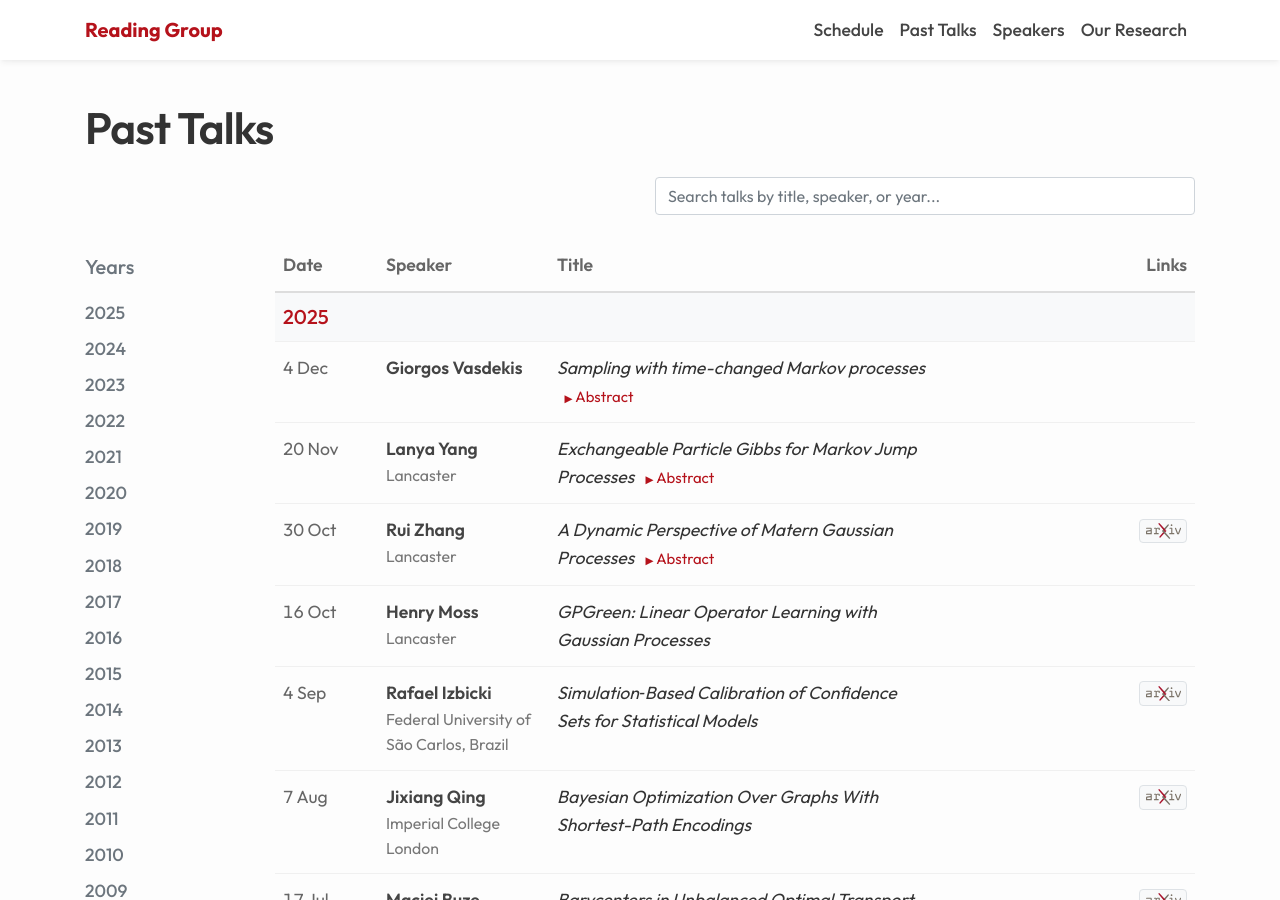
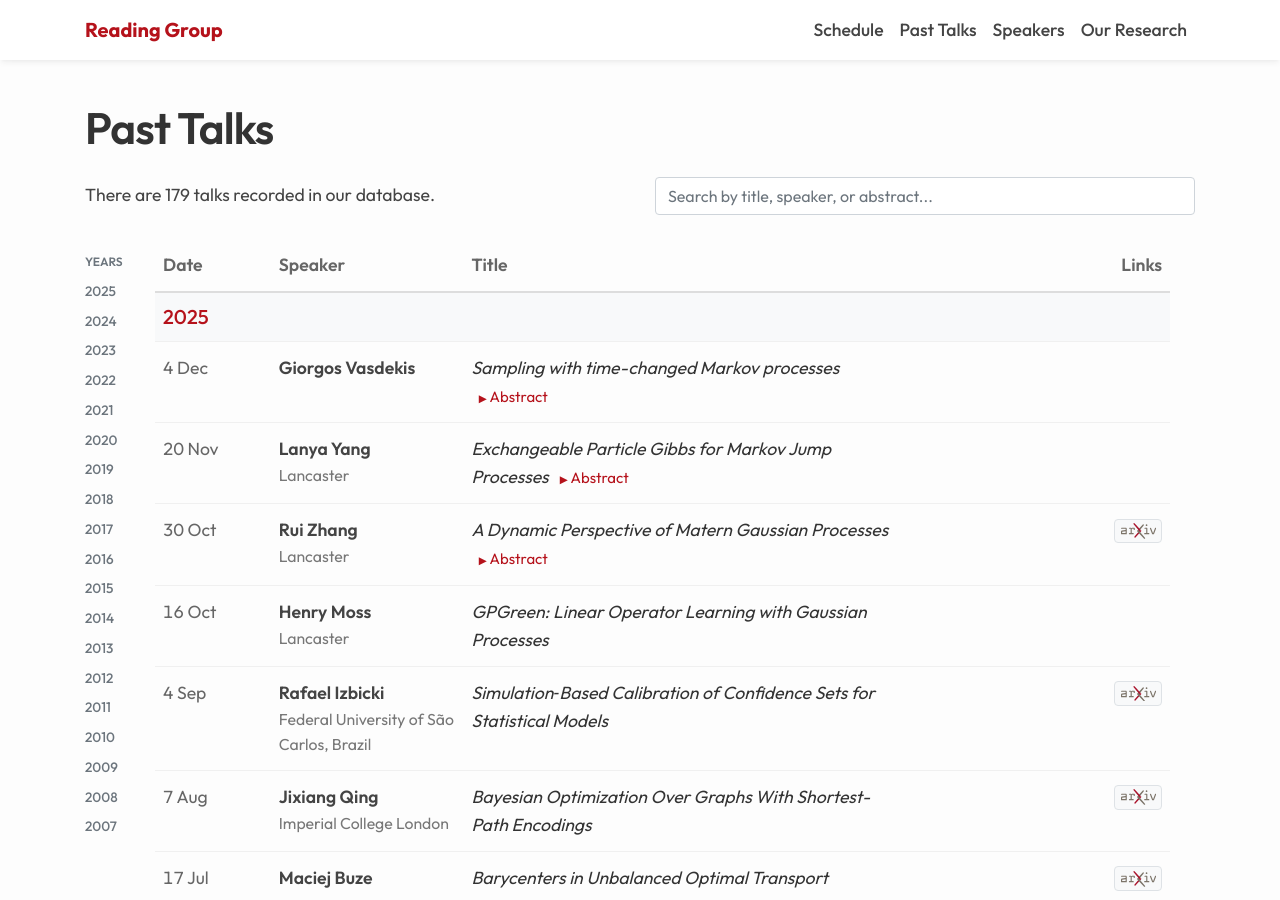
Before and after one commit to LU-CSML/lu-csml.github.io, a Jekyll site: the page built from talks.md, in a window 1280 px wide and 900 px high. Built offline with Jekyll 4.4.1, drawn with Linux system fonts in a browser that asks for light colours.

Commit message:
refactor: Refine talks page layout and search UI, and update speaker count text.

```diff
--- a/talks.md
+++ b/talks.md
@@ -7,13 +7,10 @@ title: Past Talks - CSML
 
 <div class="row mb-4 align-items-center">
   <div class="col-md-6">
-    <div id="search-banner" class="alert alert-info mb-0" style="display: none;">
-      Showing results for: <strong id="search-term"></strong>
-      <button class="btn btn-sm btn-outline-info ml-3" onclick="clearSearch()">Clear Search</button>
-    </div>
+    <p class="mb-0">There are {{ site.data.talks | size }} talks recorded in our database.</p>
   </div>
   <div class="col-md-6">
-    <input type="text" id="talk-search" class="form-control" placeholder="Search talks by title, speaker, or year...">
+    <input type="text" id="talk-search" class="form-control" placeholder="Search by title, speaker, or abstract...">
   </div>
 </div>
 
@@ -104,13 +101,13 @@ title: Past Talks - CSML
 
 <div class="row">
   <!-- Desktop Sidebar Navigation -->
-  <div class="col-md-2 d-none d-md-block">
+  <div class="col-md-1 d-none d-md-block" style="max-width: 70px;">
     <div class="sticky-top pt-3" style="top: 80px; max-height: 90vh; overflow-y: auto;">
-      <h5 class="text-secondary mb-3">Years</h5>
+      <h6 class="text-secondary mb-2" style="font-size: 0.75rem; font-weight: 600;">YEARS</h6>
       <ul class="nav flex-column">
         {% for year_group in talks_by_year %}
           <li class="nav-item">
-            <a class="nav-link pl-0 py-1 text-muted" href="#{{ year_group.name }}">{{ year_group.name }}</a>
+            <a class="nav-link pl-0 py-1 text-muted" style="font-size: 0.85rem; padding: 0.25rem 0 !important;" href="#{{ year_group.name }}">{{ year_group.name }}</a>
           </li>
         {% endfor %}
       </ul>
@@ -118,7 +115,7 @@ title: Past Talks - CSML
   </div>
 
   <!-- Main Content -->
-  <div class="col-md-10">
+  <div class="col-md-11">
     <!-- Mobile Top Navigation (Visible only on small screens) -->
     <div class="year-index mb-4 p-3 bg-light rounded d-md-none">
       <span class="font-weight-bold mr-2">Jump to year:</span>
```
Also changed, not shown: speakers.md (+1 -1 lines), visualizations.md (+5 -2 lines).
